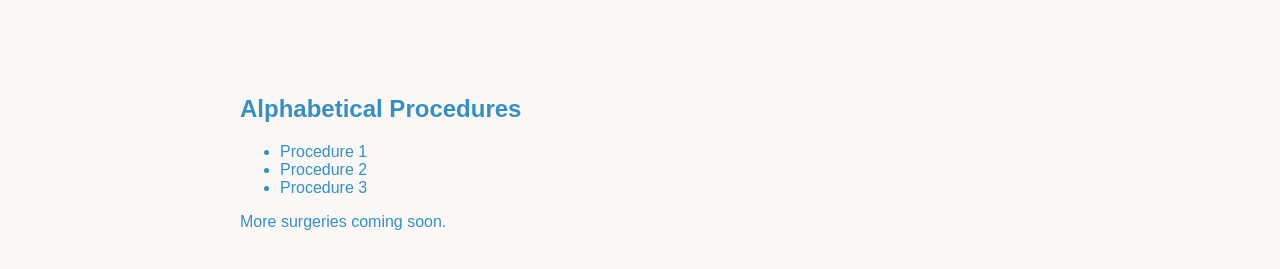
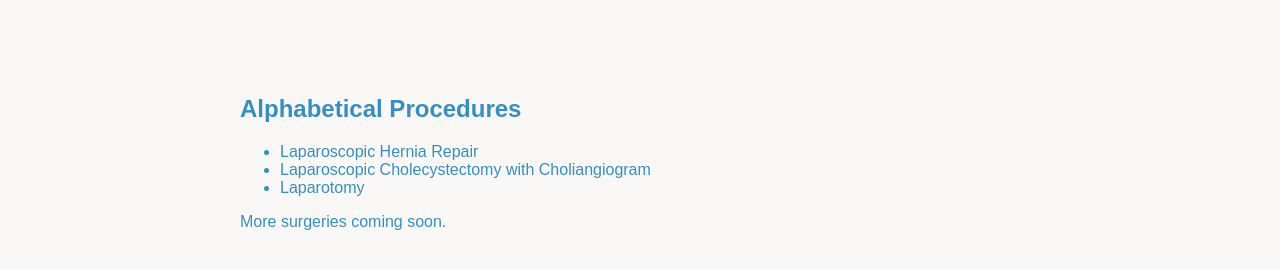
Before and after one commit to Gitgirlels/scrubscout, a plain HTML site: page specialties/general/index.html in a window 1280 px wide. Shown: the part 229-498 px from the top of the page. Drawn offline with Linux system fonts and the light colour scheme.

Commit message:
Update index.html

```diff
--- a/specialties/general/index.html
+++ b/specialties/general/index.html
@@ -30,9 +30,9 @@
   <main>
     <h2>Alphabetical Procedures</h2>
     <ul>
-      <li><a href="#">Procedure 1</a></li>
-      <li><a href="#">Procedure 2</a></li>
-      <li><a href="#">Procedure 3</a></li>
+      <li><a href="/specialties/general/laparoscopic-hernia-repair.html">Laparoscopic Hernia Repair</a></li>
+      <li><a href="/specialties/general/laparoscopic-cholecystectomy-with-choliangiogram.html">Laparoscopic Cholecystectomy with Choliangiogram</a></li>
+      <li><a href="/specialties/general/laparotomy.html">Laparotomy</a></li>
     </ul>
     <p>More surgeries coming soon.</p>
   </main>
```
